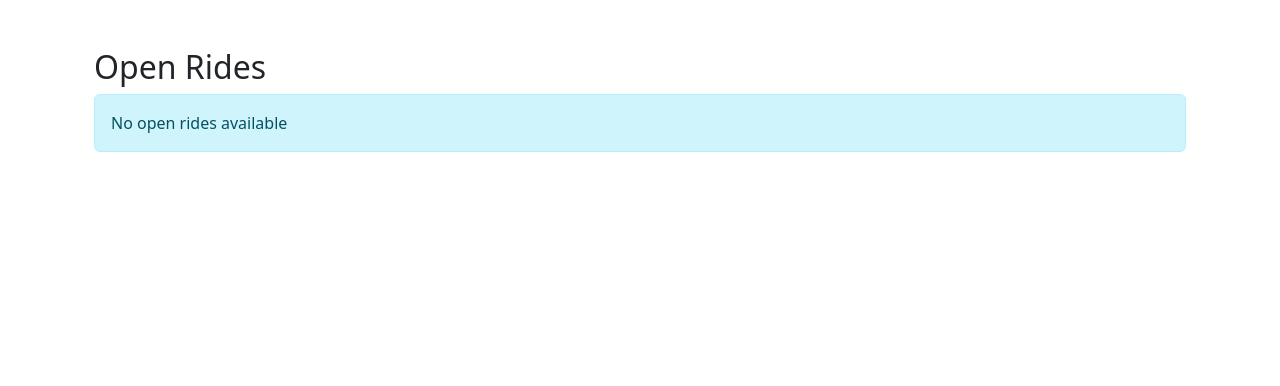
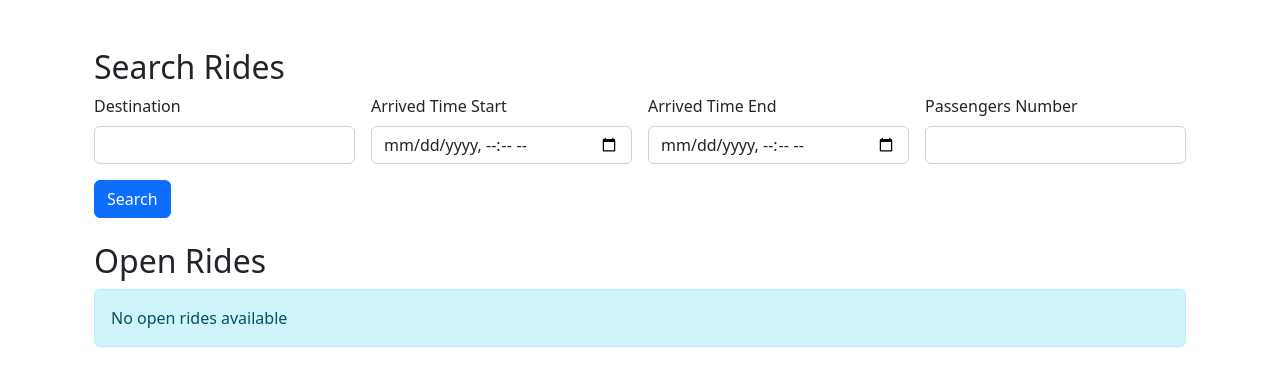
Before and after one commit to Zack890924/HW1_568, a Django app: template web-app/rides/templates/rides/ride_list.html in a window 1280 px wide. Shown: the part 72-458 px from the top of the page. Run offline with Django 5.2, Linux system fonts and the light colour scheme; the template is opened without the code that fills it, so the values that code supplies are empty.

Commit message:
add search bar html

```diff
--- a/web-app/rides/templates/rides/ride_list.html
+++ b/web-app/rides/templates/rides/ride_list.html
@@ -2,6 +2,29 @@
 {% extends 'base.html' %}
 {% block content %}
 <div class="container mt-4">
+    <h2>Search Rides</h2>
+    <form method="get" class="row g-3 mb-4">
+        <div class="col-md-3">
+            <label for="destination" class="form-label">Destination</label>
+            <input type="text" class="form-control" id="destination" name="destination" value="{{ destination }}">
+        </div>
+        <div class="col-md-3">
+            <label for="arrival_time_start" class="form-label">Arrived Time Start</label>
+            <input type="datetime-local" class="form-control" id="arrival_time_start" name="arrival_time_start" value="{{ arrival_time_start }}">
+        </div>
+        <div class="col-md-3">
+            <label for="arrival_time_end" class="form-label">Arrived Time End</label>
+            <input type="datetime-local" class="form-control" id="arrival_time_end" name="arrival_time_end" value="{{ arrival_time_end }}">
+        </div>
+        <div class="col-md-3">
+            <label for="passengers" class="form-label">Passengers Number</label>
+            <input type="number" class="form-control" id="passengers" name="passengers" min="1" value="{{ passengers }}">
+        </div>
+        <div class="col-12">
+            <button type="submit" class="btn btn-primary">Search</button>
+        </div>
+    </form>
+
     <h2>Open Rides</h2>
     <div class="list-group">
         {% for ride in rides_list %}
--- a/web-app/rides/urls.py
+++ b/web-app/rides/urls.py
@@ -13,7 +13,8 @@ urlpatterns = [
     path('ride-edit/<int:pk>', views.RideEditView.as_view(), name='ride-edit'),
     # path('ride-delete/<int:pk>', views.RideDeleteView.as_view(), name='ride-delete'),
     path('ride-join/<int:pk>', views.ride_join, name='ride-join'),
-    path('driver-claim/<int:pk>/', views.driver_claim_ride, name='driver_claim_ride'),
+    # integrate the driver claim function in the ride-detail
+    # path('driver-claim/<int:pk>/', views.driver_claim_ride, name='driver_claim_ride'),
     path('driver-complete/<int:pk>/', views.driver_complete_ride, name='driver_complete_ride'),
 
 
```
